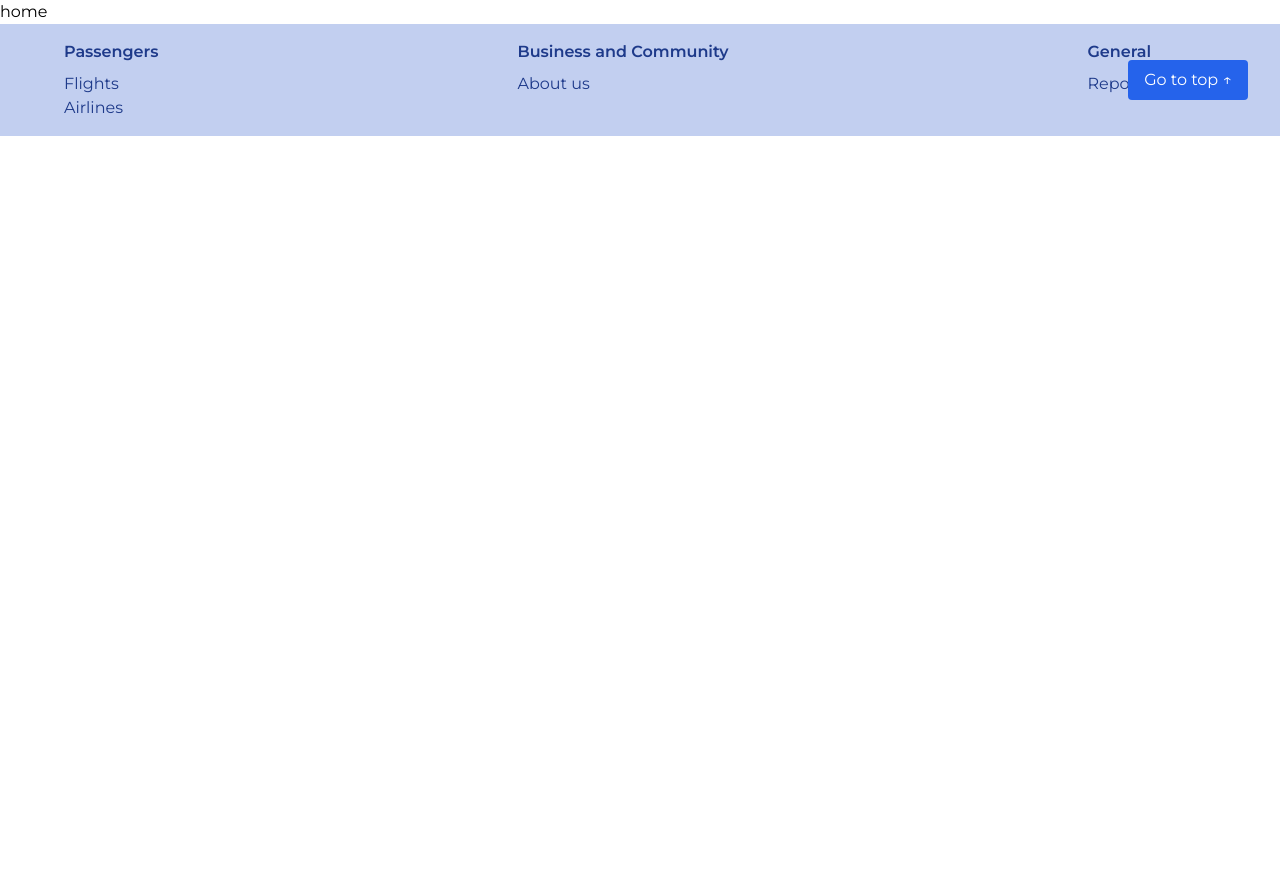
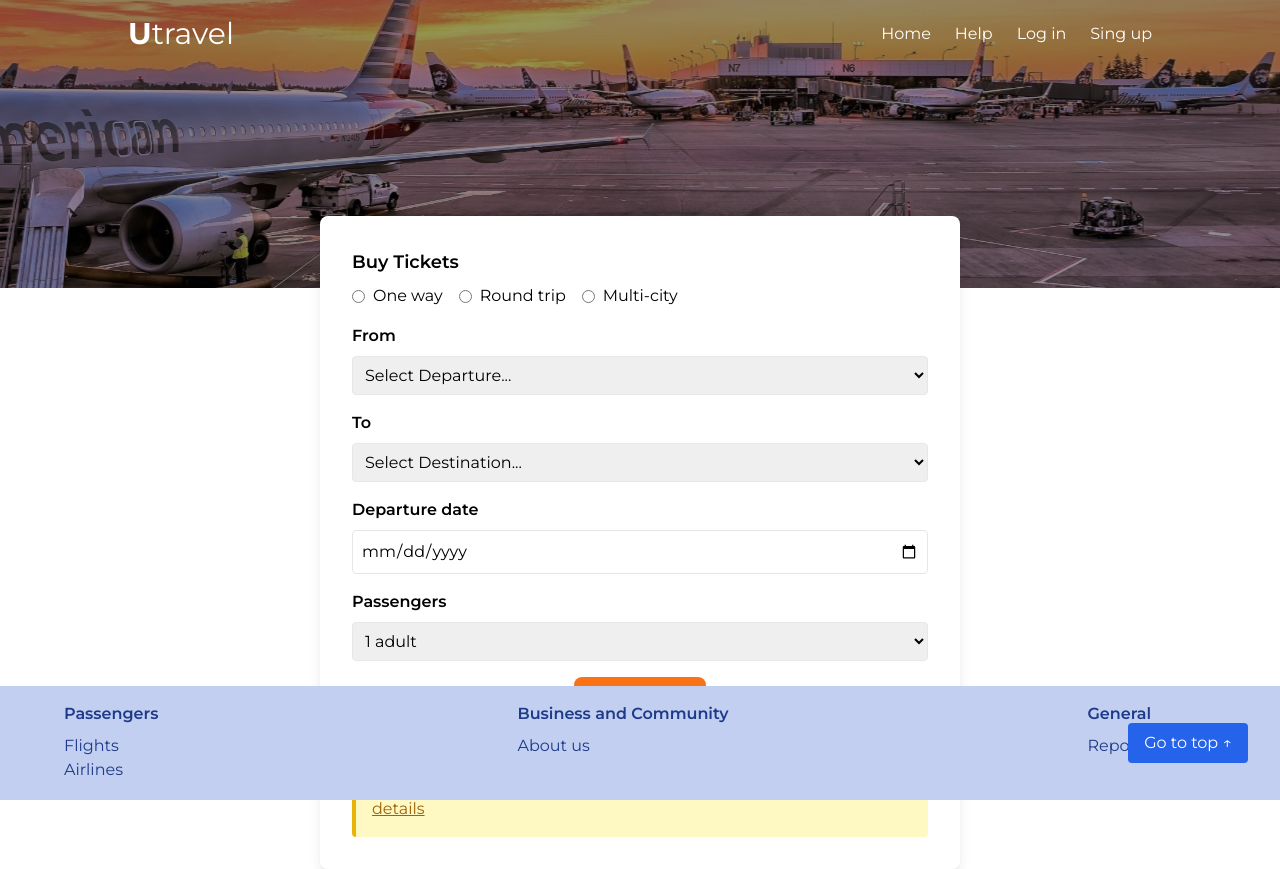
Before and after one commit to felipesantos5/one-more-flight, a React (Vite) app: page / in a window 1280 px wide. Before the commit the page ends 800 px from the top, so only its background shows below. Built offline with nearby package versions, Linux system fonts and the light colour scheme.

Commit message:
improvement: Create CardForm

```diff
--- a/src/App.tsx
+++ b/src/App.tsx
@@ -3,7 +3,7 @@
 
 function App() {
   return (
-    <div className="">
+    <div className="flex flex-col h-screen">
       <Outlet />
       <Footer />
     </div>
--- a/src/components/footer/footer.tsx
+++ b/src/components/footer/footer.tsx
@@ -6,7 +6,7 @@
     });
   };
   return (
-    <footer className="w-full bg-footerBg text-blue-900 py-4 px-8 relative">
+    <footer className="w-full h-32 bg-footerBg text-blue-900 py-4 px-8 relative">
       <div className="max-w-6xl mx-auto flex justify-between">
         <div className="flex flex-col">
           <span className="font-semibold">Passengers</span>
--- /dev/null
+++ b/src/components/form/formHome.tsx
@@ -0,0 +1,60 @@
+export const Form = () => {
+  return (
+    <div className="absolute top-3/4 left-1/2 transform -translate-x-1/2 -translate-y-1/8 bg-white p-8 rounded-lg shadow-lg w-1/2">
+      <div className="mb-4">
+        <div className="text-lg font-semibold">Buy Tickets</div>
+        <div className="flex space-x-4 my-2">
+          <label className="flex items-center">
+            <input type="radio" name="tripType" className="mr-2" /> One way
+          </label>
+          <label className="flex items-center">
+            <input type="radio" name="tripType" className="mr-2" /> Round trip
+          </label>
+          <label className="flex items-center">
+            <input type="radio" name="tripType" className="mr-2" /> Multi-city
+          </label>
+        </div>
+      </div>
+      <div className="grid grid-cols-1 md:grid-cols-2 gap-4 mb-4">
+        <div className="flex flex-col">
+          <label className="mb-2 font-semibold">From</label>
+          <select className="p-2 border rounded">
+            <option>Select Departure...</option>
+          </select>
+        </div>
+        <div className="flex flex-col">
+          <label className="mb-2 font-semibold">To</label>
+          <select className="p-2 border rounded">
+            <option>Select Destination...</option>
+          </select>
+        </div>
+      </div>
+      <div className="grid grid-cols-1 md:grid-cols-2 gap-4 mb-4">
+        <div className="flex flex-col">
+          <label className="mb-2 font-semibold">Departure date</label>
+          <input type="date" className="p-2 border rounded" />
+        </div>
+        <div className="flex flex-col">
+          <label className="mb-2 font-semibold">Passengers</label>
+          <select className="p-2 border rounded">
+            <option>1 adult</option>
+            <option>2 adults</option>
+          </select>
+        </div>
+      </div>
+      <div className="text-center">
+        <button className="bg-orange-500 text-white py-2 px-6 rounded-lg hover:bg-orange-600 transition-colors">
+          Book now!
+        </button>
+      </div>
+      <div className="bg-yellow-100 border-l-4 border-yellow-500 text-yellow-700 p-4 mt-4 rounded relative">
+        <span className="font-semibold">Active travel alert:</span> There is a
+        travel warning issued by the government due to the coronavirus epidemic
+        (COVID-19).
+        <a href="#" className="underline">
+          More details
+        </a>
+      </div>
+    </div>
+  );
+};
--- a/src/components/header/header.tsx
+++ b/src/components/header/header.tsx
@@ -2,7 +2,7 @@
 
 export const Header = () => {
   return (
-    <header className="text-white max-w-5xl m-auto py- flex justify-between items-center">
+    <header className="text-white max-w-5xl m-auto py-4 flex justify-between items-center">
       <div>
         <h1 className="text-3xl">
           <span className="font-bold">U</span>travel
--- a/src/pages/home.tsx
+++ b/src/pages/home.tsx
@@ -1,3 +1,13 @@
+import { Form } from "../components/form/formHome";
+import { Header } from "../components/header/header";
+
 export const Home = () => {
-  return <main>home</main>;
+  return (
+    <main className="h-screen">
+      <div className="bg-homeBg bg-cover bg-no-repeat bg-center h-72 relative">
+        <Header></Header>
+        <Form></Form>
+      </div>
+    </main>
+  );
 };
```
